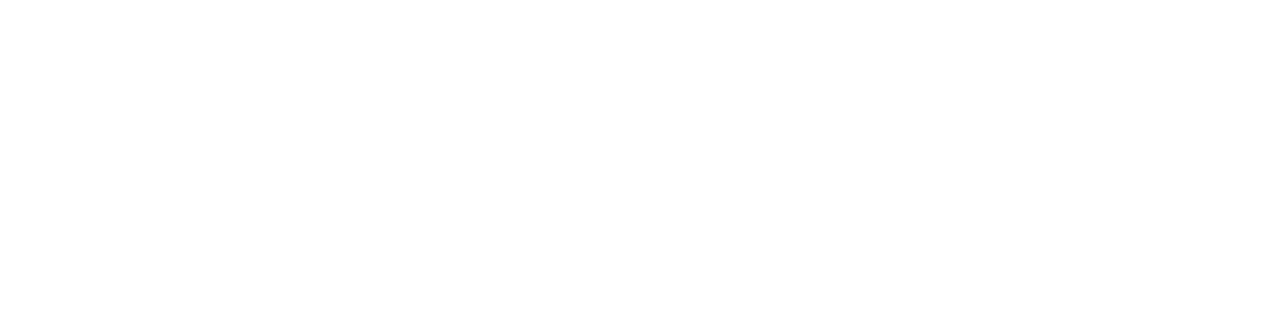
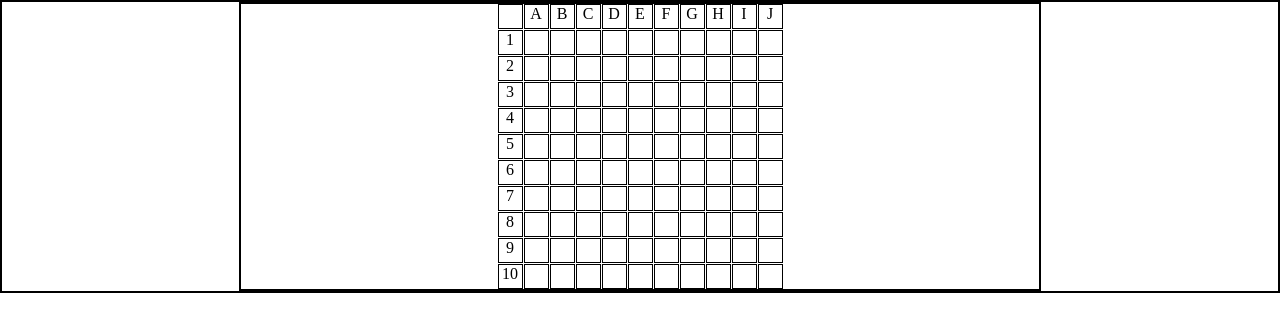
Before and after one commit to zyzaya/battleship, a website built with webpack: page dist/index.html in a window 1280 px wide. Built offline with nearby package versions, Linux system fonts and the light colour scheme.

Commit message:
created DisplayBoard class

```diff
--- /dev/null
+++ b/src/DisplayBoard.js
@@ -0,0 +1,16 @@
+export default class DisplayBoard {
+  constructor(container) {
+    let div = document.createElement('div');
+    div.classList.add('board');
+    for (let y = 0; y < 11; y++) {
+      for (let x = 0; x < 11; x++) {
+        let cell = document.createElement('div');
+        cell.classList.add('cell');
+        if (y === 0 && x > 0) cell.textContent = String.fromCharCode(64 + x);
+        else if (x === 0 && y > 0) cell.textContent = y.toString();
+        div.appendChild(cell);
+      }
+    }
+    container.appendChild(div);
+  }
+}
--- a/src/index.js
+++ b/src/index.js
@@ -1 +1,3 @@
-console.log('is this working');
+import DisplayBoard from './DisplayBoard';
+
+new DisplayBoard(document.getElementById('container'));
```
Also changed, not shown: dist/index.html, dist/main.js, dist/style.css (added).
